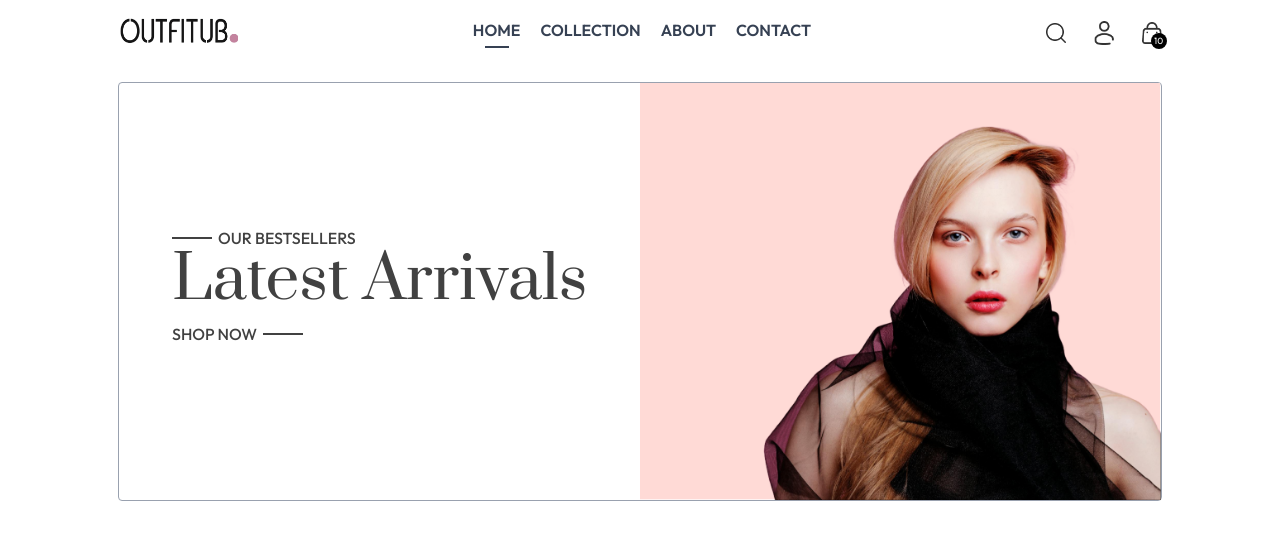
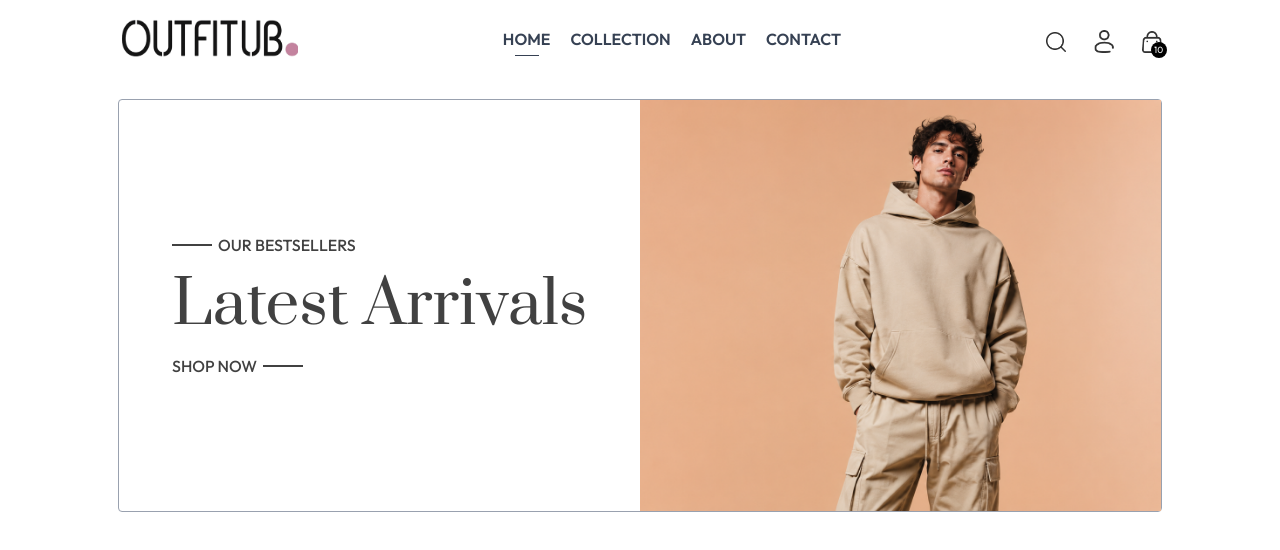
Before and after one commit to m-ali422-a/Ecommerce, a React (Vite) app: page / in a window 1280 px wide. Shown: the top 550 px of the page. Built offline with nearby package versions, Linux system fonts and the light colour scheme.

Commit message:
add more features

```diff
--- a/src/assets/assets.js
+++ b/src/assets/assets.js
@@ -57,6 +57,8 @@ import p_img52 from './p_img52.png'
 
 import logo from './logo.png'
 import hero_img from './hero_img.png'
+import hero_img1 from './hero_img1.png'
+import hero_img_t from './hero_img_t.png'
 import cart_icon from './cart_icon.png'
 import bin_icon from './bin_icon.png'
 import dropdown_icon from './dropdown_icon.png'
@@ -77,6 +79,8 @@ import cross_icon from './cross_icon.png'
 export const assets = {
     logo,
     hero_img,
+    hero_img1,
+    hero_img_t,
     cart_icon,
     dropdown_icon,
     exchange_icon,
--- a/src/components/Hero.jsx
+++ b/src/components/Hero.jsx
@@ -11,16 +11,16 @@ const Hero = () => {
             <p className="uppercase font-medium">Our BestSellers</p>
           </div>
 
-          <h1 className="prata-regular text-3xl lg:text-6xl">Latest Arrivals</h1>
+          <h1 className="prata-regular text-3xl lg:text-6xl leading-relaxed">Latest Arrivals</h1>
 
-          <div className="flex items-center gap-1.5 py-3">
+          <div className="flex items-center gap-1.5">
             <p className="uppercase font-medium">Shop Now</p>
             <p className="w-8 md:w-10 bg-[#414141] h-0.5"></p>
           </div>
         </div>
       </div>
       {/* Right Section  */}
-        <img src={assets.hero_img} className='w-full sm:w-1/2' alt="" />
+        <img src={assets.hero_img_t} className='w-full sm:w-1/2' alt="" />
 
     </div>
   );
--- /dev/null
+++ b/src/components/LatestCollection.jsx
@@ -0,0 +1,15 @@
+import { useContext } from "react"
+import { ShopContext } from "../context/ShopContext"
+
+const LatestCollection = () => {
+
+    const {products} = useContext(ShopContext);
+console.log(products);
+  return (
+    <div>
+
+    </div>
+  )
+}
+
+export default LatestCollection
--- a/src/components/Navbar.jsx
+++ b/src/components/Navbar.jsx
@@ -7,7 +7,7 @@ const Navbar = () => {
   return (
     <div className="flex justify-between items-center p-4">
       {/* Logo  */}
-      <img src={assets.logo} className="w-30" alt="" />
+      <img src={assets.logo} className="w-30 sm:w-45" alt="" />
 
       {/* Menu Buttons  */}
       <ul className="sm:flex text-gray-700 text-m font-semibold gap-5 hidden">
--- /dev/null
+++ b/src/context/ShopContext.jsx
@@ -0,0 +1,24 @@
+import { createContext } from "react";
+import {products} from '../assets/assets';
+
+export const ShopContext = createContext();
+
+const ShopContextProvider = (props) => {
+
+    const currency = "$";
+    const delivery_fee = 100;
+
+    const value = {
+        products,
+        currency,
+        delivery_fee
+    }
+
+    return(
+        <ShopContext.Provider value={value}>
+            {props.children}
+        </ShopContext.Provider>
+    )
+}
+
+export default ShopContextProvider;
--- a/src/main.jsx
+++ b/src/main.jsx
@@ -3,11 +3,14 @@ import { createRoot } from "react-dom/client";
 import "./index.css";
 import App from "./App.jsx";
 import { BrowserRouter } from "react-router-dom";
+import ShopContextProvider from "./context/ShopContext.jsx";
 
 createRoot(document.getElementById("root")).render(
   <StrictMode>
     <BrowserRouter>
-      <App />
+      <ShopContextProvider>
+        <App />
+      </ShopContextProvider>
     </BrowserRouter>
   </StrictMode>,
 );
--- a/src/pages/Home.jsx
+++ b/src/pages/Home.jsx
@@ -1,9 +1,11 @@
 import Hero from "../components/Hero"
+import LatestCollection from "../components/LatestCollection"
 
 const Home = () => {
   return (
     <div>
       <Hero/>
+      <LatestCollection/>
     </div>
   )
 }
```
Also changed, not shown: src/assets/hero_img1.png (added), src/assets/hero_img_t.png (added).
